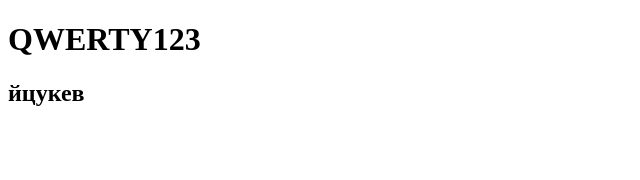
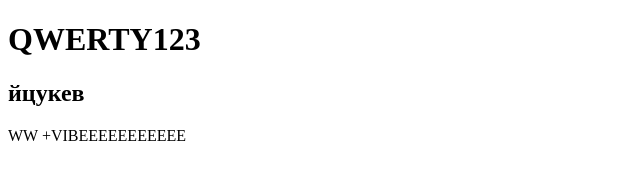
Before and after one commit to mabox89/test1, a plain HTML site: page index.html in a window 1280 px wide. Shown: the whole page, without its empty margins (0-640 px from the left). Drawn offline with Linux system fonts and the light colour scheme.

Commit message:
+++++Viiiibeee

```diff
--- a/index.html
+++ b/index.html
@@ -8,5 +8,6 @@
 <body>
     <h1>QWERTY123</h1>
     <h2>йцукев</h2>
+    <p>WW +VIBEEEEEEEEEEE</p>
 </body>
 </html>
```
